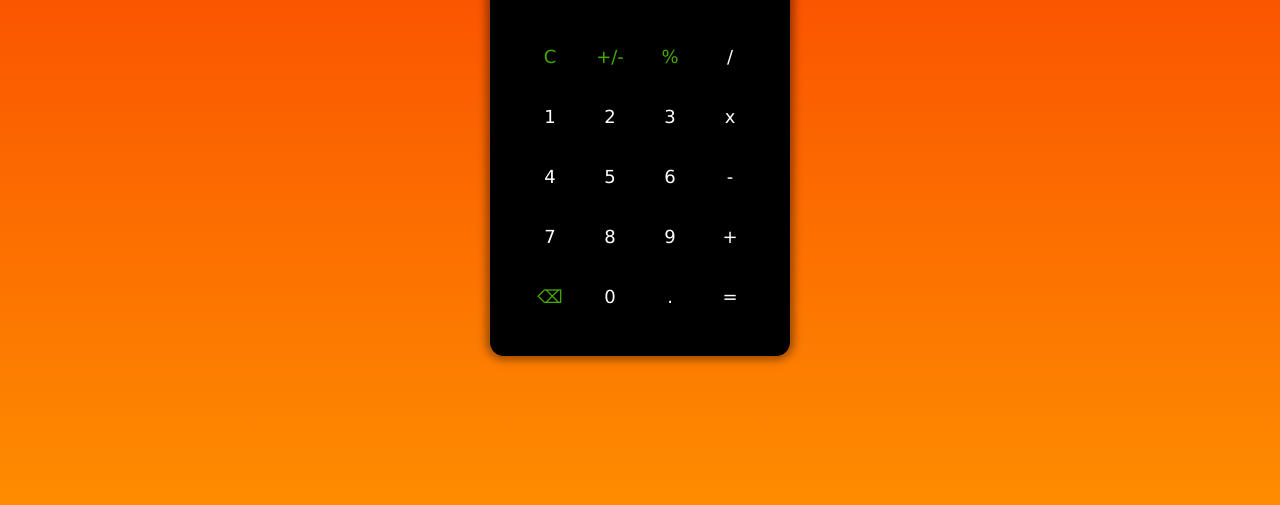
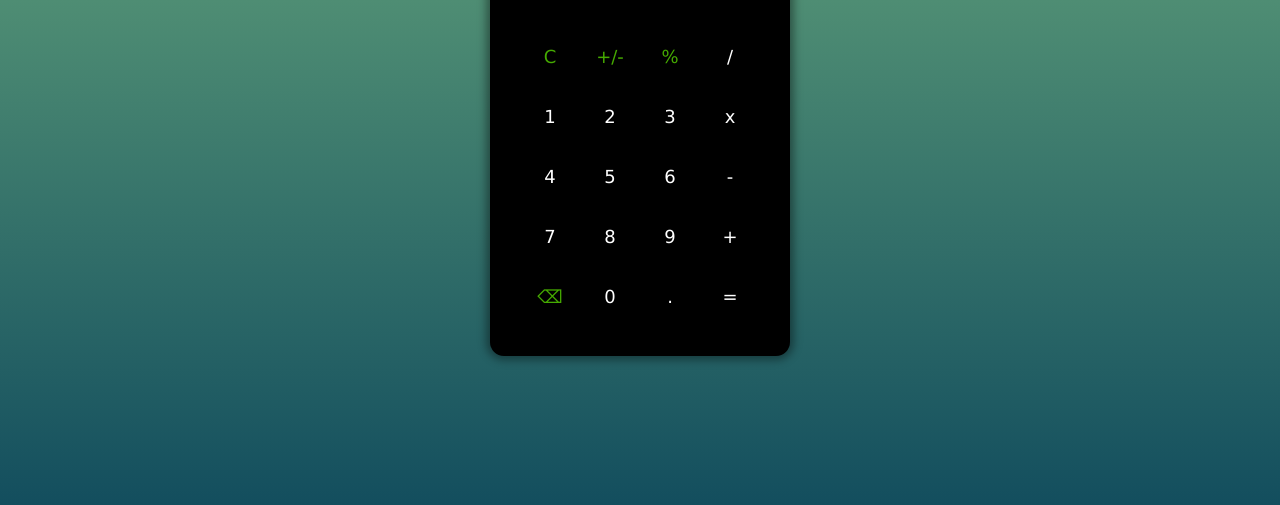
Before and after one commit to detierrez/odin-calculator, a plain HTML site: page index.html in a window 1280 px wide. Shown: the part 295-800 px from the top of the page. Drawn offline with Linux system fonts and the light colour scheme.

Commit message:
Change background

```diff
--- a/styles.css
+++ b/styles.css
@@ -14,9 +14,9 @@ body {
   flex-direction: column;
   justify-content: center;
   align-items: center;
-  background: #fe8c00;  /* fallback for old browsers */
-  background: -webkit-linear-gradient(to bottom, #f83600, #fe8c00);  /* Chrome 10-25, Safari 5.1-6 */
-  background: linear-gradient(to bottom, #f83600, #fe8c00); /* W3C, IE 10+/ Edge, Firefox 16+, Chrome 26+, Opera 12+, Safari 7+ */
+  background: #134E5E;  /* fallback for old browsers */
+  background: -webkit-linear-gradient(45deg, #71B280, #134E5E);  /* Chrome 10-25, Safari 5.1-6 */
+  background: linear-gradient(180deg, #71B280, #134E5E); /* W3C, IE 10+/ Edge, Firefox 16+, Chrome 26+, Opera 12+, Safari 7+ */
   }
 
 .calc-container {
```
